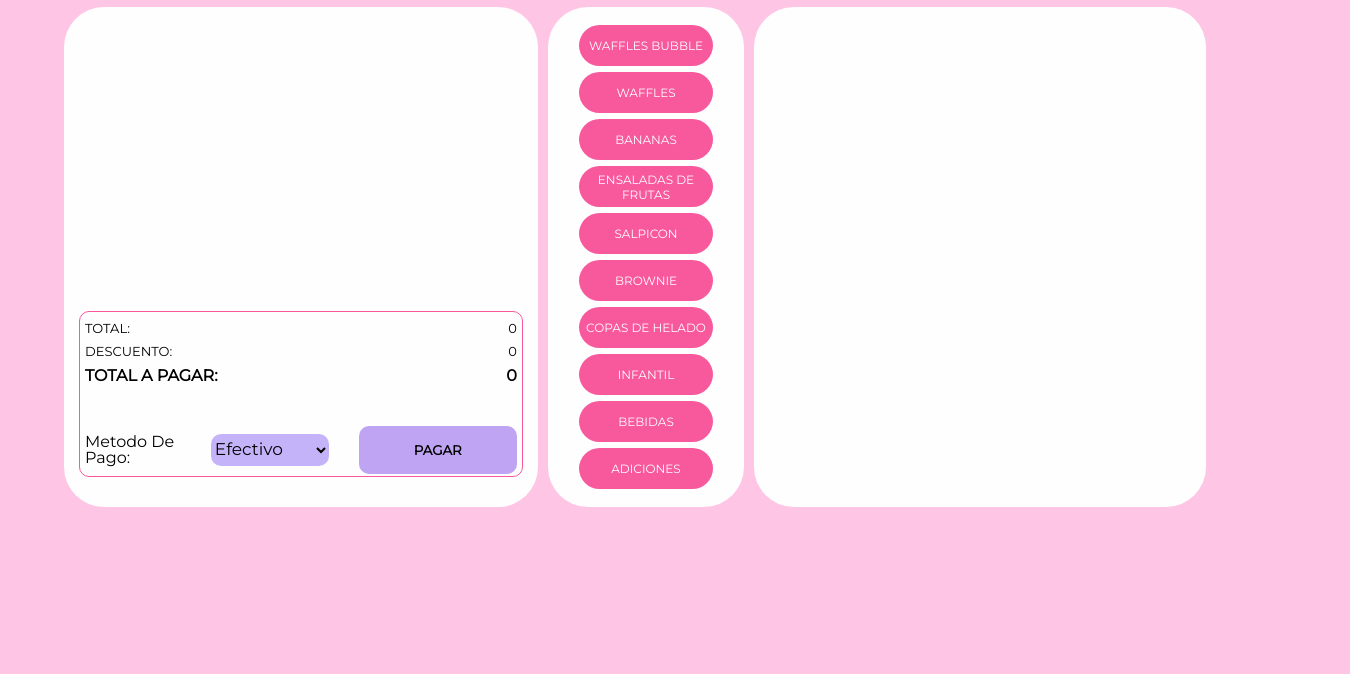
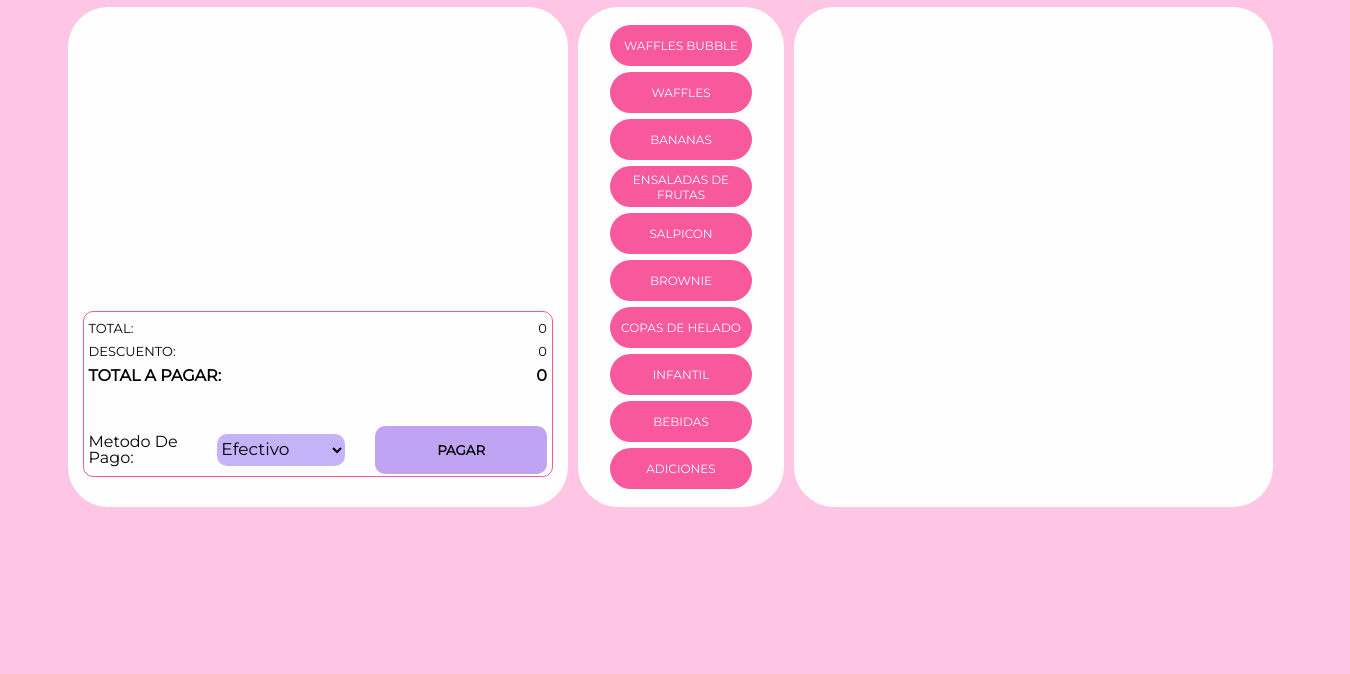
Before and after one commit to josebautiista/WafflesHouse, a plain HTML site: page index.html in a window 1280 px wide. Shown: the part 126-800 px from the top of the page, 1350 px wide, since content can reach past the window. Drawn offline with Linux system fonts and the light colour scheme.

Commit message:
Update style.css

```diff
--- a/style.css
+++ b/style.css
@@ -3,6 +3,8 @@ body{
     font-family: 'Montserrat', sans-serif;
     width: 100%;
     height: 100%;
+    max-width: auto;
+    min-width: 1350px;
 }
 header{
     width: 90%;
```
